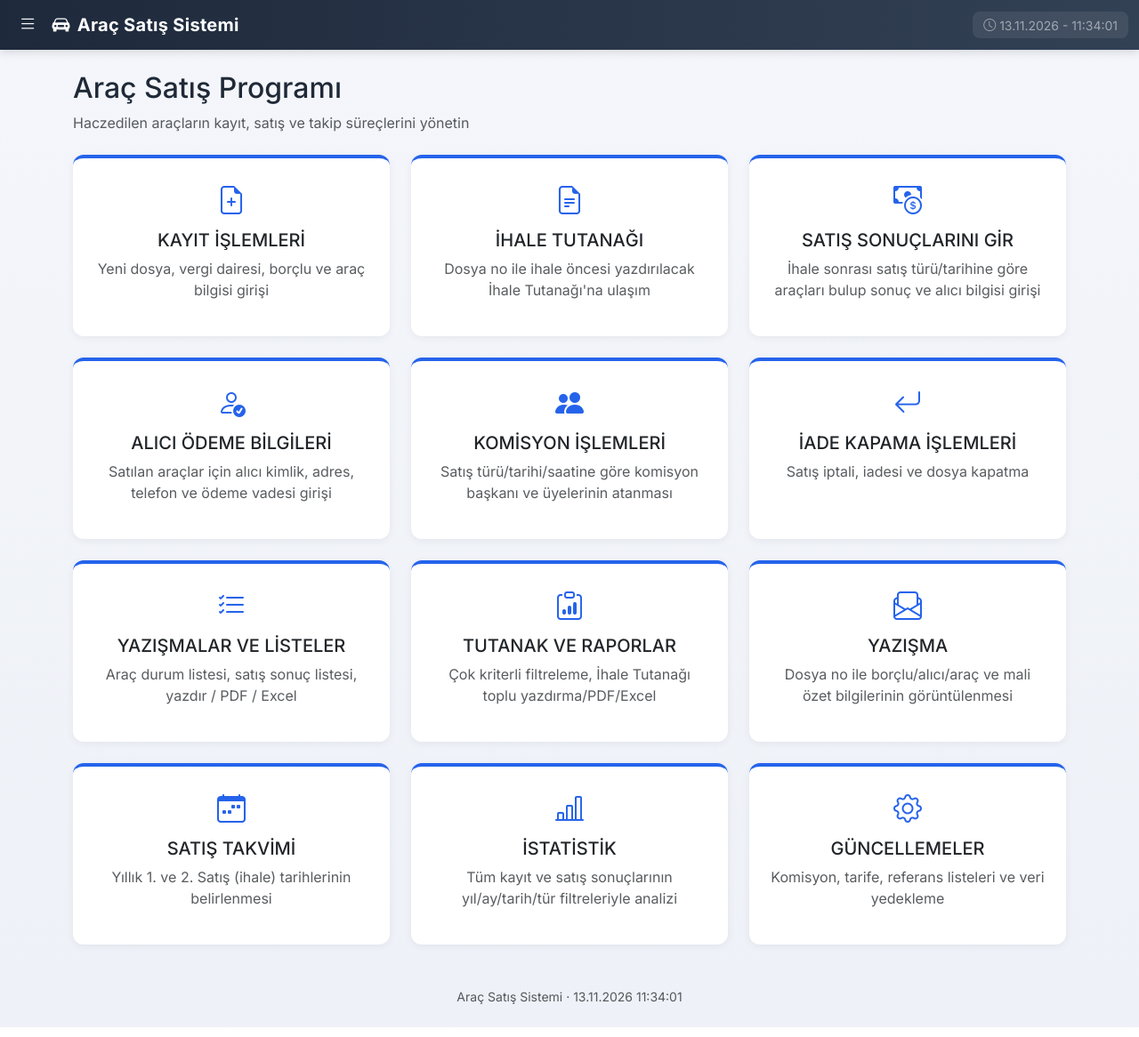
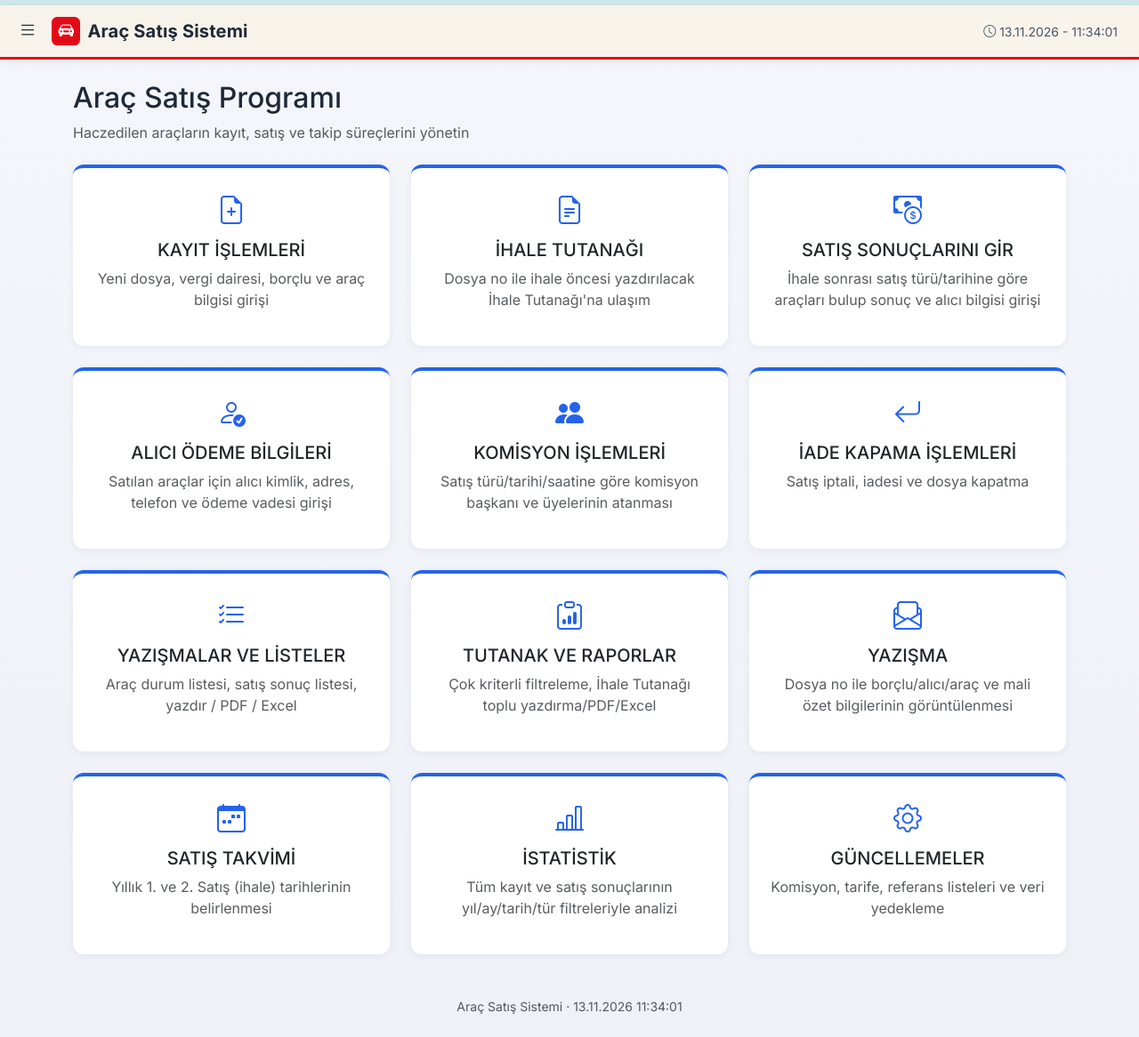
Before and after one commit to gokhankilic06/GitHubTest, an ASP.NET Core app: page / in a window 1280 px wide. Shown: the whole page at 89% size. Run offline with ASP.NET Core 8, Linux system fonts and the light colour scheme; the project's own start-up code is not run, and a stand-in starts its controllers and pages; some libraries are stand-ins or nearby versions.

Commit message:
Navbar'ı Ankara Defterdarlığı'nın resmi renk şemasına uygun hale getir
Üst menü artık koyu lacivert yerine krem/bej zemin, kırmızı vurgu
çizgisi, kırmızı logo rozeti ve üstte ince açık mavi bir şeritle
gösteriliyor. Çekmece menü de aynı açık/kırmızı temaya uyarlandı.

Co-Authored-By: Claude Sonnet 5 <noreply@anthropic.com>
Claude-Session: https://claude.ai/code/session_01CHkmVnLeG69vXfbLW8G5pa

```diff
--- a/AracSatisSistemi/Views/Shared/_Layout.cshtml
+++ b/AracSatisSistemi/Views/Shared/_Layout.cshtml
@@ -14,37 +14,38 @@
     <script src="https://cdn.jsdelivr.net/npm/jspdf@2.5.1/dist/jspdf.umd.min.js"></script>
 </head>
 <body>
-    <nav class="navbar navbar-dark app-navbar mb-4">
+    <div class="resmi-serit"></div>
+    <nav class="navbar navbar-light app-navbar mb-4">
         <div class="container-fluid">
-            <button class="btn btn-outline-light drawer-ac-btn me-2" type="button" data-bs-toggle="offcanvas" data-bs-target="#menuCekmecesi" aria-controls="menuCekmecesi">
+            <button class="btn drawer-ac-btn me-2" type="button" data-bs-toggle="offcanvas" data-bs-target="#menuCekmecesi" aria-controls="menuCekmecesi">
                 <i class="bi bi-list"></i>
             </button>
             <a class="navbar-brand d-flex align-items-center gap-2 flex-grow-1" asp-controller="Home" asp-action="Index">
-                <i class="bi bi-car-front-fill"></i> Araç Satış Sistemi
+                <span class="marka-rozet"><i class="bi bi-car-front-fill"></i></span> Araç Satış Sistemi
             </a>
-            <span class="navbar-text text-white-50 small d-none d-md-flex align-items-center gap-1" id="canliSaat">
+            <span class="navbar-text small d-none d-md-flex align-items-center gap-1" id="canliSaat">
                 <i class="bi bi-clock"></i> <span id="saatMetni"></span>
             </span>
             @if (User.Identity?.IsAuthenticated == true)
             {
-                <span class="navbar-text text-white-50 small ms-3 d-flex align-items-center gap-2">
+                <span class="navbar-text small ms-3 d-flex align-items-center gap-2">
                     <i class="bi bi-person-circle"></i> <span class="d-none d-sm-inline">@(User.FindFirst("AdSoyad")?.Value ?? User.Identity!.Name)</span>
-                    <a class="btn btn-sm btn-outline-light" asp-controller="Hesap" asp-action="SifreDegistir"><i class="bi bi-key"></i> <span class="d-none d-sm-inline">Şifre</span></a>
+                    <a class="btn btn-sm btn-outline-danger" asp-controller="Hesap" asp-action="SifreDegistir"><i class="bi bi-key"></i> <span class="d-none d-sm-inline">Şifre</span></a>
                     <form asp-controller="Hesap" asp-action="Cikis" method="post" class="d-inline">
                         @Html.AntiForgeryToken()
-                        <button type="submit" class="btn btn-sm btn-outline-light"><i class="bi bi-box-arrow-right"></i> <span class="d-none d-sm-inline">Çıkış</span></button>
+                        <button type="submit" class="btn btn-sm btn-outline-danger"><i class="bi bi-box-arrow-right"></i> <span class="d-none d-sm-inline">Çıkış</span></button>
                     </form>
                 </span>
             }
         </div>
     </nav>
 
-    <div class="offcanvas offcanvas-start text-bg-dark menu-cekmecesi" tabindex="-1" id="menuCekmecesi" aria-labelledby="menuCekmecesiBaslik">
-        <div class="offcanvas-header border-bottom border-secondary-subtle">
+    <div class="offcanvas offcanvas-start menu-cekmecesi" tabindex="-1" id="menuCekmecesi" aria-labelledby="menuCekmecesiBaslik">
+        <div class="offcanvas-header border-bottom">
             <h5 class="offcanvas-title d-flex align-items-center gap-2" id="menuCekmecesiBaslik">
-                <i class="bi bi-car-front-fill"></i> Araç Satış Sistemi
+                <span class="marka-rozet"><i class="bi bi-car-front-fill"></i></span> Araç Satış Sistemi
             </h5>
-            <button type="button" class="btn-close btn-close-white" data-bs-dismiss="offcanvas" aria-label="Kapat"></button>
+            <button type="button" class="btn-close" data-bs-dismiss="offcanvas" aria-label="Kapat"></button>
         </div>
         <div class="offcanvas-body p-0">
             <ul class="nav flex-column">
--- a/AracSatisSistemi/wwwroot/css/site.css
+++ b/AracSatisSistemi/wwwroot/css/site.css
@@ -2,6 +2,9 @@
     --brand-1: #1e293b;
     --brand-2: #334155;
     --accent: #2563eb;
+    --resmi-krem: #f7f3ea;
+    --resmi-kirmizi: #e30a17;
+    --resmi-serit-mavi: #cfe7ea;
 }
 
 body {
@@ -10,13 +13,24 @@ body {
     color: #1f2937;
 }
 
+.resmi-serit {
+    height: 6px;
+    background: var(--resmi-serit-mavi);
+}
+
 .app-navbar {
-    background: linear-gradient(90deg, var(--brand-1) 0%, var(--brand-2) 100%);
-    box-shadow: 0 2px 10px rgba(0,0,0,.15);
+    background: var(--resmi-krem);
+    border-bottom: 3px solid var(--resmi-kirmizi);
+    box-shadow: 0 2px 10px rgba(0,0,0,.08);
 }
 .app-navbar .navbar-brand {
-    font-weight: 700;
-    letter-spacing: .3px;
+    font-weight: 800;
+    letter-spacing: .2px;
+    color: #1f2937;
+}
+.app-navbar .navbar-text,
+.app-navbar .navbar-text i {
+    color: #4b5563 !important;
 }
 .app-navbar .nav-link {
     font-weight: 500;
@@ -25,23 +39,43 @@ body {
 }
 .app-navbar .nav-link:hover { opacity: 1; }
 
+.marka-rozet {
+    display: inline-flex;
+    align-items: center;
+    justify-content: center;
+    width: 2rem;
+    height: 2rem;
+    border-radius: .4rem;
+    background: var(--resmi-kirmizi);
+    color: #fff;
+    font-size: 1.1rem;
+    flex-shrink: 0;
+}
+
 .drawer-ac-btn {
     border: none;
     font-size: 1.3rem;
     line-height: 1;
     padding: .25rem .55rem;
+    color: #1f2937;
 }
+.drawer-ac-btn:hover { color: var(--resmi-kirmizi); }
 
 .menu-cekmecesi {
-    background: linear-gradient(180deg, var(--brand-1) 0%, var(--brand-2) 100%);
+    background: #fff;
     width: 300px;
 }
+.menu-cekmecesi .offcanvas-header {
+    background: var(--resmi-krem);
+    border-bottom: 3px solid var(--resmi-kirmizi) !important;
+}
 .menu-cekmecesi .offcanvas-title {
-    font-weight: 700;
-    letter-spacing: .3px;
+    font-weight: 800;
+    letter-spacing: .2px;
+    color: #1f2937;
 }
 .menu-cekmecesi .nav-link {
-    color: #e2e8f0;
+    color: #334155;
     font-weight: 500;
     padding: .75rem 1.25rem;
     border-left: 3px solid transparent;
@@ -50,11 +84,11 @@ body {
     gap: .6rem;
     transition: background .15s ease, border-color .15s ease;
 }
-.menu-cekmecesi .nav-link i { width: 1.2rem; text-align: center; }
+.menu-cekmecesi .nav-link i { width: 1.2rem; text-align: center; color: var(--resmi-kirmizi); }
 .menu-cekmecesi .nav-link:hover {
-    background: rgba(255,255,255,.08);
-    border-left-color: var(--accent);
-    color: #fff;
+    background: #fdf2f2;
+    border-left-color: var(--resmi-kirmizi);
+    color: #111827;
 }
 
 .card {
```
